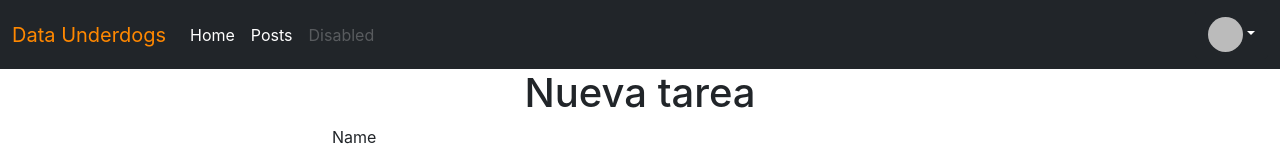
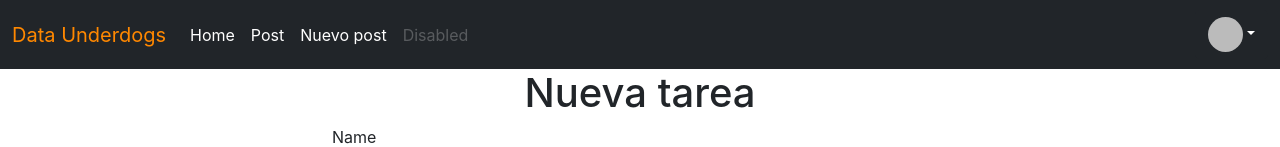
Before and after one commit to LeandroHornos/dataunderdogs, a Next.js app: page /todo in a window 1280 px wide. Shown: the top 147 px of the page. Built offline with nearby package versions, Linux system fonts and the light colour scheme; no server answers; sample sign-in values are in the browser's storage; a web font is replaced by a local one.

Commit message:
Added react-showdown to display markdown posts

```diff
--- a/components/Nav.jsx
+++ b/components/Nav.jsx
@@ -26,7 +26,11 @@ const Nav = () => {
           <span className="navbar-toggler-icon"></span>
         </button>
         <div className="collapse navbar-collapse" id="navbarTogglerDemo01">
-          <a className="navbar-brand" href="/" style={{color: "rgb(255, 136,0)"}}>
+          <a
+            className="navbar-brand"
+            href="/"
+            style={{ color: "rgb(255, 136,0)" }}
+          >
             Data Underdogs
           </a>
           <ul className="navbar-nav me-auto mb-2 mb-lg-0">
@@ -38,9 +42,16 @@ const Nav = () => {
               </Link>
             </li>
             <li className="nav-item">
-              <Link href="/todo">
+              <Link href="/post">
                 <a className="nav-link active" aria-current="page">
-                  Posts
+                  Post
+                </a>
+              </Link>
+            </li>
+            <li className="nav-item">
+              <Link href="/new-entry">
+                <a className="nav-link active" aria-current="page">
+                  Nuevo post
                 </a>
               </Link>
             </li>
--- a/package.json
+++ b/package.json
@@ -23,6 +23,7 @@
     "react-datepicker": "^4.3.0",
     "react-dom": "17.0.2",
     "react-hook-form": "^7.18.1",
+    "react-showdown": "^2.3.1",
     "react-toastify": "^8.1.0",
     "typescript": "^4.5.5"
   },
```
Also changed, not shown: pages/post.jsx (+22 -3 lines), 1 other file (tests, documents, lock files or other folders).
